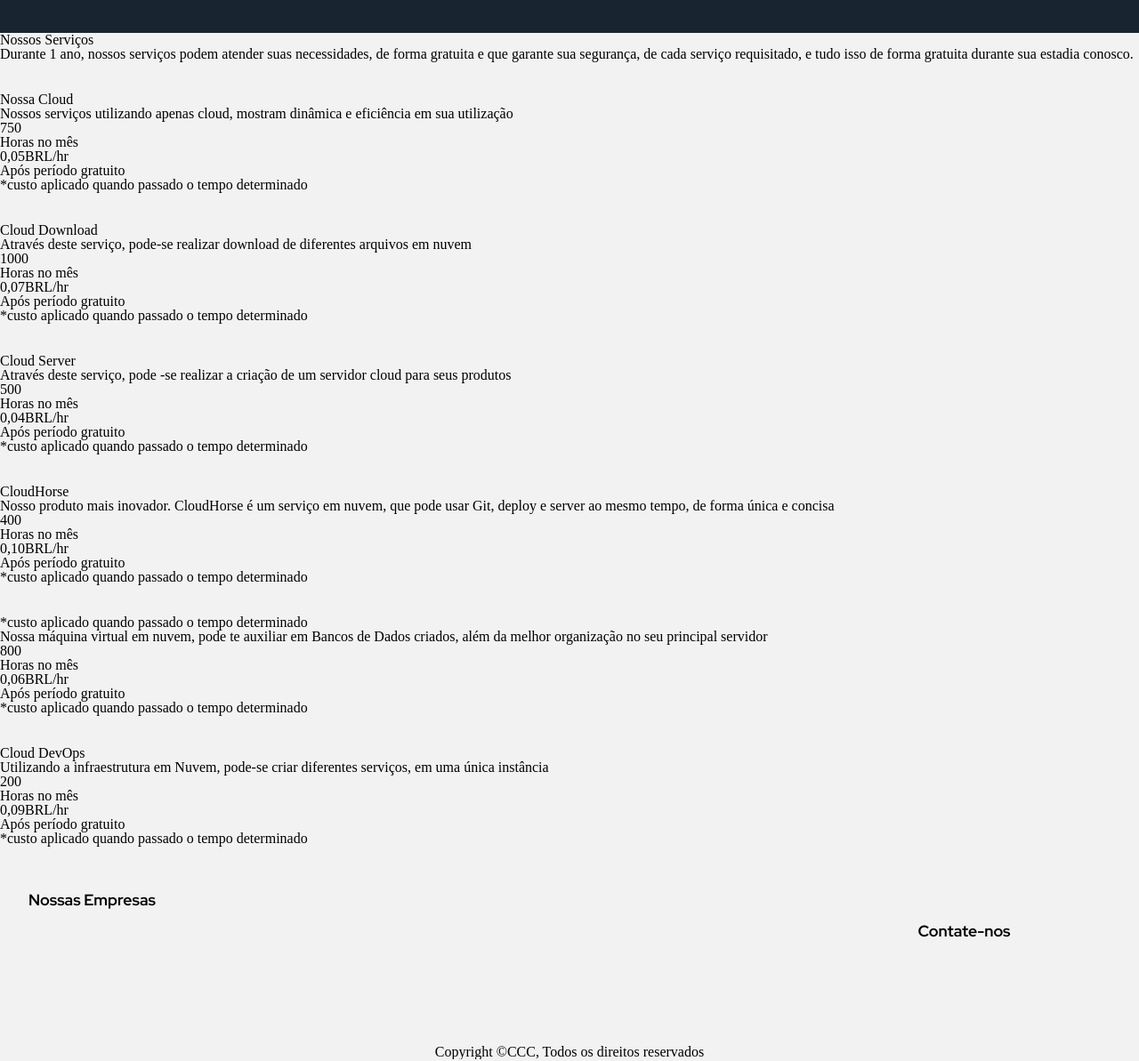
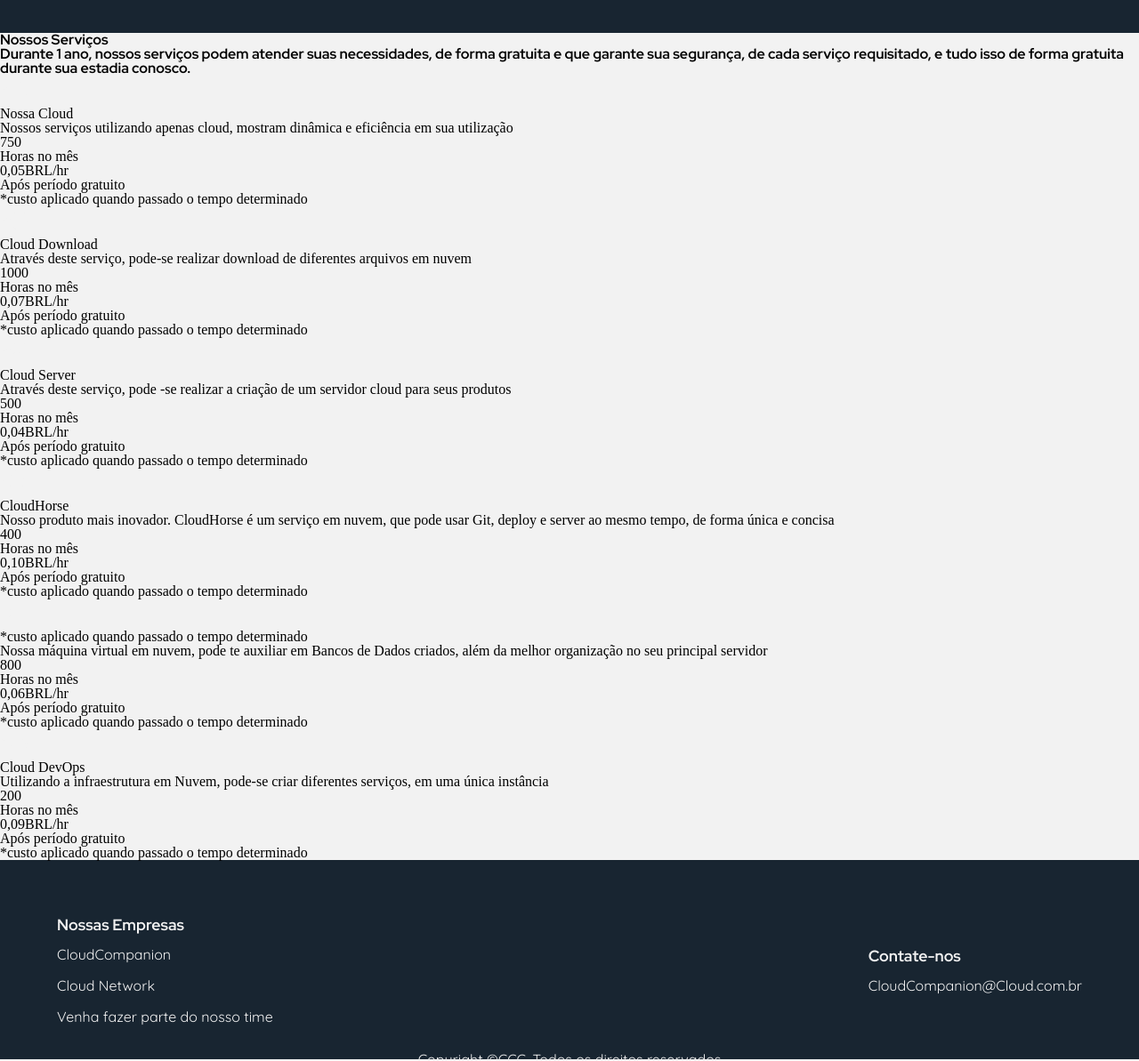
Before and after one commit to Arthur-KF18/Projeto-Portfolio-Create-Cloud-Computing, a plain HTML site: page Assets/templates/servicos.html in a window 1280 px wide. Shown: the part 110-1303 px from the top of the page at 89% size. Drawn offline with Linux system fonts and the light colour scheme.

Commit message:
ajuste de página

```diff
--- a/Assets/static/servico.css
+++ b/Assets/static/servico.css
@@ -1 +1,6 @@
 @import url('../static/style.css');
+
+.descricao_superior {
+    font-family: var(--fonte-principal);
+    font-weight: var(--fonte-principal-bold);
+}
--- a/Assets/templates/servicos.html
+++ b/Assets/templates/servicos.html
@@ -33,7 +33,8 @@
         <section class="descricao_superior">
             <h1>Nossos Serviços</h1>
             <p>
-                Durante 1 ano, nossos serviços podem atender suas necessidades, de forma gratuita e que garante sua segurança,
+                Durante 1 ano, nossos serviços podem atender suas necessidades, de forma gratuita e que garante sua
+                segurança,
                 de cada serviço requisitado, e tudo isso de forma gratuita durante sua estadia conosco.
             </p>
         </section>
@@ -44,7 +45,8 @@
                         <div>
                             <img src="../static/images/Cloud.svg" alt="nuvem">
                             <h1>Nossa Cloud</h1>
-                            <p>Nossos serviços utilizando apenas cloud, mostram dinâmica e eficiência em sua utilização</p>
+                            <p>Nossos serviços utilizando apenas cloud, mostram dinâmica e eficiência em sua utilização
+                            </p>
                         </div>
                         <div>
                             <h1>750</h1>
@@ -84,7 +86,8 @@
                         <div>
                             <img src="../static/images/cloudserver.svg" alt="nuvem_upload">
                             <h1>Cloud Server</h1>
-                            <p>Através deste serviço, pode -se realizar a criação de um servidor cloud para seus produtos</p>
+                            <p>Através deste serviço, pode -se realizar a criação de um servidor cloud para seus
+                                produtos</p>
                         </div>
                         <div>
                             <h1>500</h1>
@@ -147,7 +150,8 @@
                         <div>
                             <img src="../static/images/cloudDevOps.svg" alt="">
                             <h1>Cloud DevOps</h1>
-                            <p>Utilizando a infraestrutura em Nuvem, pode-se criar diferentes serviços, em uma única instância</p>
+                            <p>Utilizando a infraestrutura em Nuvem, pode-se criar diferentes serviços, em uma única
+                                instância</p>
                         </div>
                         <div>
                             <h1>200</h1>
@@ -165,8 +169,10 @@
             </ul>
         </section>
     </main>
+
     <footer>
-        <section class="rodape">
+        <section class="rodape__completo">
+            <div class="rodape">
                 <div class="rodape__empresas">
                     <h2 class="rodape__empresas--titulo">Nossas Empresas</h2>
                     <ul class="rodape__empresas--conteudo">
@@ -185,10 +191,12 @@
                         </li>
                     </ul>
                 </div>
-        </section>
+            </div>
             <h4 class="rodape__disclaimer">
                 Copyright &copy;CCC, Todos os direitos reservados
             </h4>
+        </section>
+
     </footer>
 </body>
 
```
Lines whose indentation alone changed are shown as unchanged.
